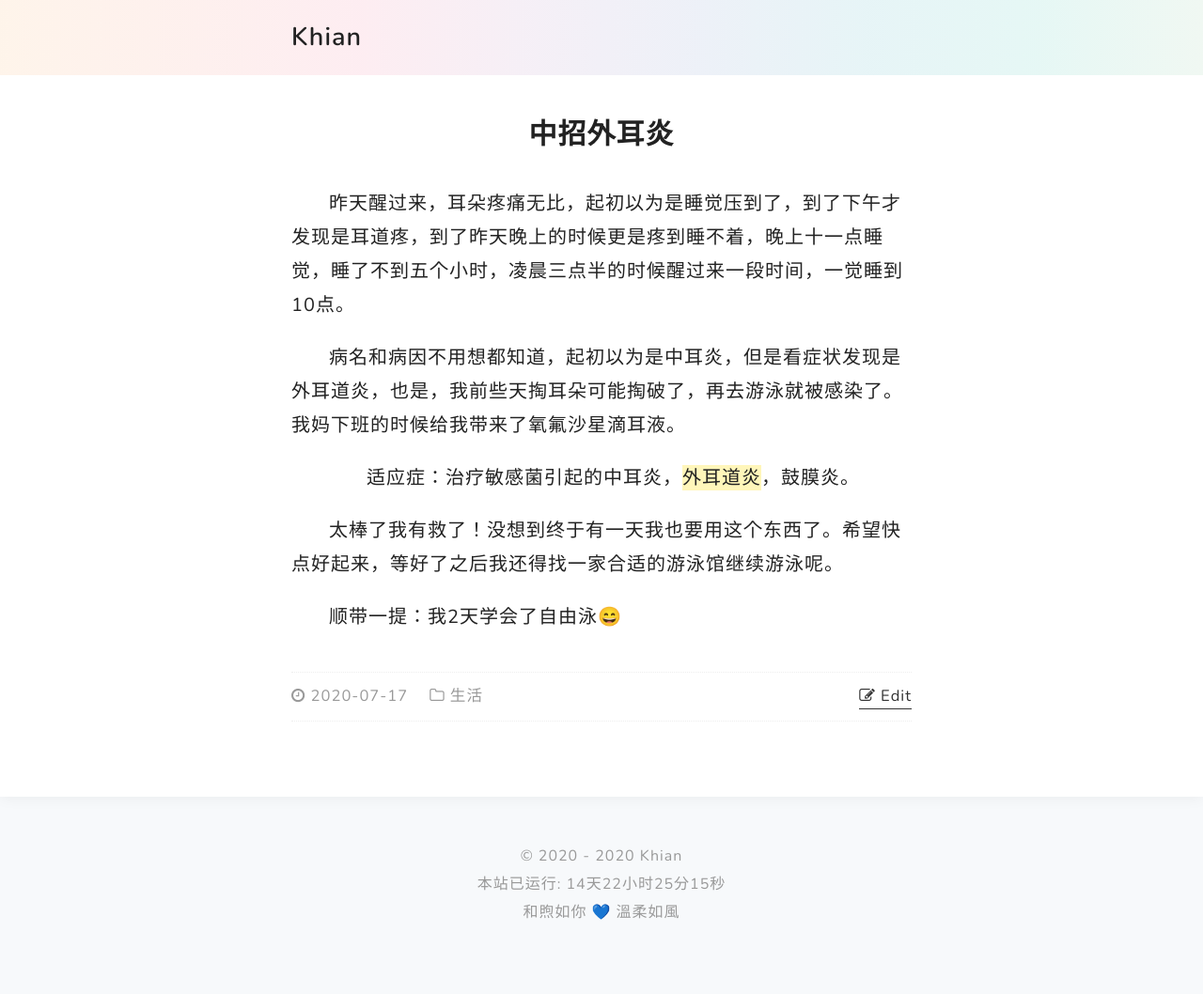
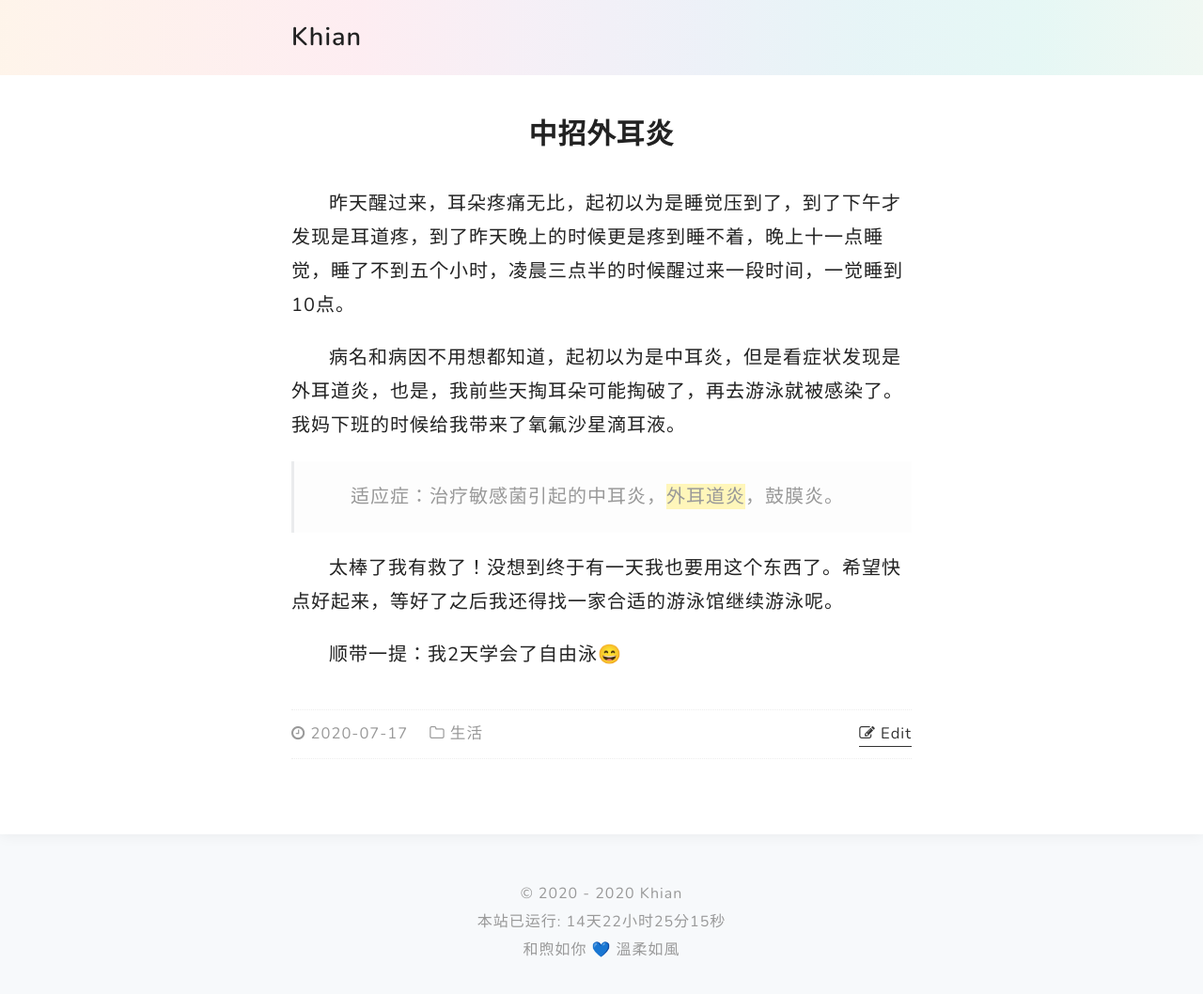
Before and after one commit to Jawutzh/nst, a Jekyll site: the page built from _posts/2020-07-17-中招外耳炎.md, in a window 1280 px wide and 1074 px high. Shown: the top 1058 px of the window at 94% size. Built offline with Jekyll 4.4.1, drawn with Linux system fonts in a browser that asks for light colours; nearby versions of some CDN libraries; our own code applies the rules of GitHub Pages for plain Markdown files; comment, search, counter and statistics services are not loaded.

Commit message:
Update style.html

```diff
--- a/_includes/style.html
+++ b/_includes/style.html
@@ -23,6 +23,15 @@ strong {
     font-weight: normal;
     background: #FFF6BA;
 }
+
+blockquote{
+	border-left: 3px solid #EAEBED;
+	padding: 0 1em;
+	margin: 1em 0;
+	overflow: hidden;
+	background: #FDFDFD;
+	color: #999
+	}
 
 header {
     padding: 1.25em 0;
```
